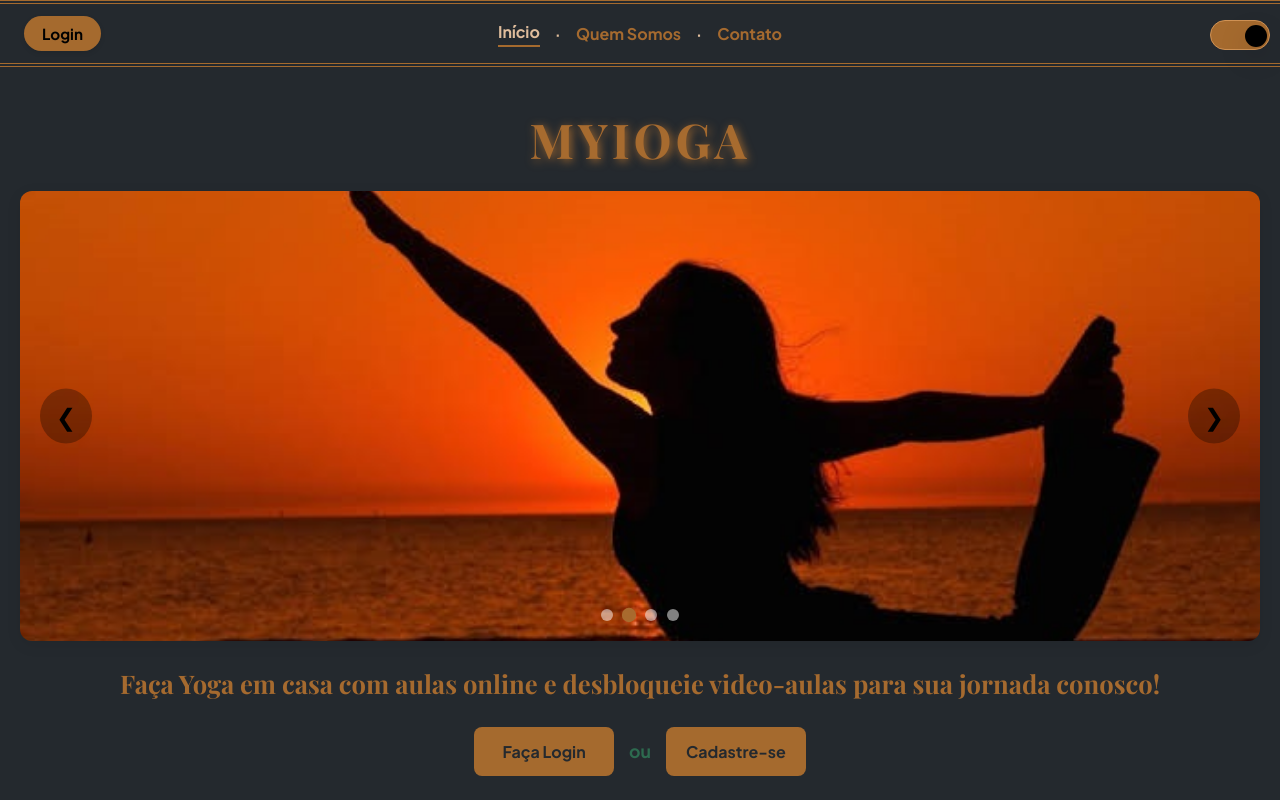
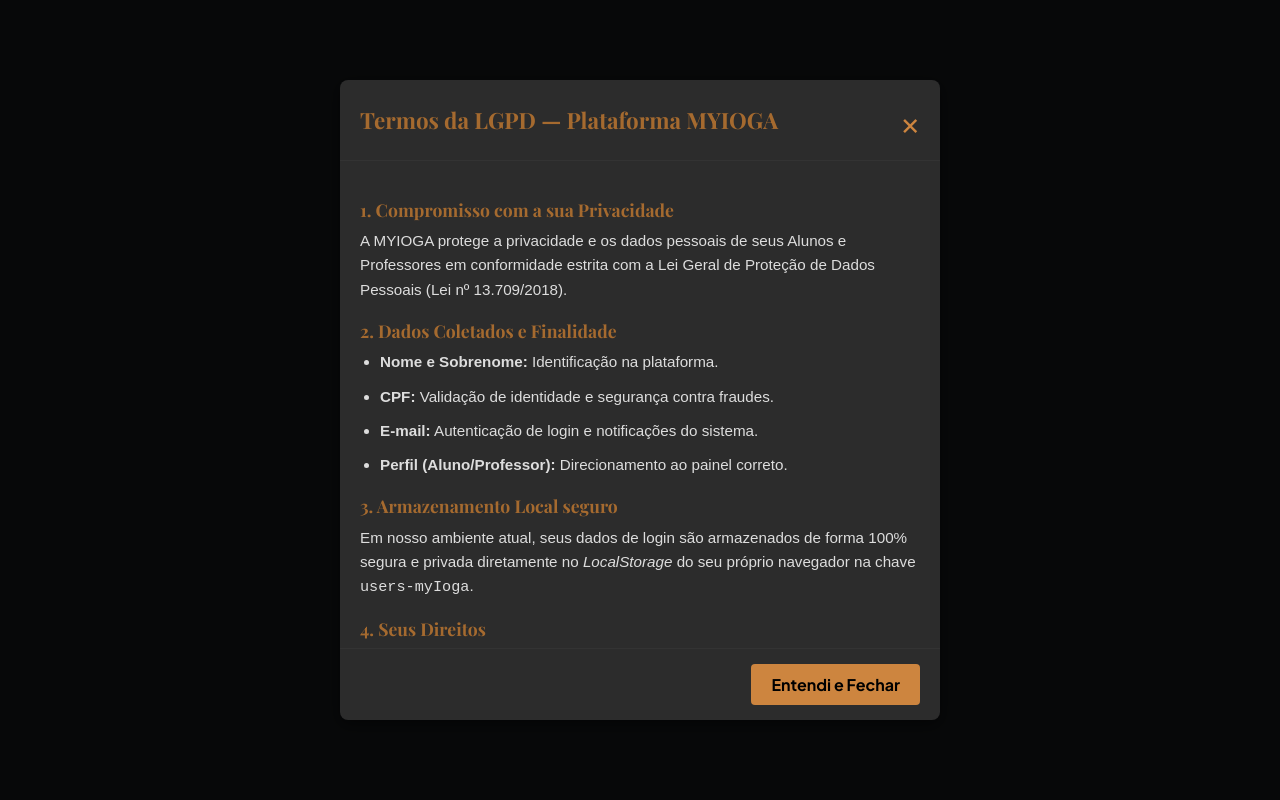
Before and after one commit to bncasenna/MYioga, an Angular app: page /lgpd in a window 1280 px wide. Before the commit this address led to /. Shown: the top 800 px of the page. Built offline with nearby package versions, Linux system fonts and the light colour scheme; a web font is replaced by a local one.

Commit message:
Alterar detalhes e Adicionar LGPD

```diff
--- a/src/app/app.routes.ts
+++ b/src/app/app.routes.ts
@@ -3,6 +3,7 @@ import { Home } from './pages/home/home';
 import { DashboardAlunoComponent } from './pages/dashboard-aluno/dashboard-aluno';
 import { DashboardProfComponent } from './pages/dashboard-prof/dashboard-prof';
 import { authGuard } from './guards/auth-guard';
+import { LGPD } from './pages/lgpd/lgpd';
 
 export const routes: Routes = [
   { path: '', component: Home },
@@ -20,5 +21,10 @@ export const routes: Routes = [
     component: DashboardProfComponent
   },
 
+  {
+    path: 'lgpd',
+    component: LGPD
+  },
+
   { path: '**', redirectTo: '' }
 ];
--- /dev/null
+++ b/src/app/pages/lgpd/lgpd.css
@@ -0,0 +1,103 @@
+.modal-overlay {
+  position: fixed;
+  top: 0;
+  left: 0;
+  width: 100vw;
+  height: 100vh;
+  background-color: rgba(0, 0, 0, 0.795);
+  display: flex;
+  justify-content: center;
+  align-items: center;
+  z-index: 2000;
+}
+
+.modal-box {
+  background-color: #2c2c2c;
+  color: #f5f5f5;
+  width: 90%;
+  max-width: 600px;
+  max-height: 80vh;
+  border-radius: 8px;
+  display: flex;
+  flex-direction: column;
+  box-shadow: 0 4px 15px rgba(0, 0, 0, 0.5);
+  animation: fadeIn 0.3s ease;
+}
+
+.lgpd-header {
+  padding: 20px;
+  border-bottom: 1px solid var(--graf);
+  display: flex;
+  justify-content: space-between;
+  align-items: center;
+}
+
+.lgpd-header h2 {
+  margin: 0;
+  font-size: 1.4rem;
+  color: var(--caramelo);
+}
+
+.btn-fechar-topo {
+  background: none;
+  border: none;
+  color: var(--peaches);
+  font-size: 2rem;
+  cursor: pointer;
+}
+
+.btn-fechar-topo:hover {
+  color: var(--smooth);
+}
+
+.lgpd-content {
+  padding: 20px;
+  overflow-y: auto;
+  font-family: sans-serif;
+  line-height: 1.6;
+}
+
+.lgpd-content h3 {
+  color: var(--caramelo);
+  font-size: 1.1rem;
+  margin-top: 15px;
+  margin-bottom: 5px;
+}
+
+.lgpd-content p, .lgpd-content li {
+  font-size: 0.95rem;
+  color: #dddddd;
+  margin-bottom: 10px;
+}
+
+.lgpd-content ul {
+  padding-left: 20px;
+}
+
+.lgpd-footer {
+  padding: 15px 20px;
+  border-top: 1px solid var(--graf);
+  display: flex;
+  justify-content: flex-end;
+}
+
+.botao-entrar {
+  background-color: var(--peaches);
+  color: var(--base);
+  border: none;
+  padding: 10px 20px;
+  font-size: 1rem;
+  font-weight: bold;
+  border-radius: 4px;
+  cursor: pointer;
+  transition: background 0.2s;
+}
+
+.botao-entrar:hover {
+  background-color: var(--sand);
+}
+
+@keyframes fadeIn {
+  from { opacity: 0; transform: scale(0.9); }
+  to { opacity: 1; transform: scale(1); }
+}
--- /dev/null
+++ b/src/app/pages/lgpd/lgpd.html
@@ -0,0 +1,52 @@
+<div class="modal-overlay" (click)="fechar()">
+  <div class="modal-box" (click)="$event.stopPropagation()">
+
+    <header class="lgpd-header">
+      <h2>Termos da LGPD — Plataforma MYIOGA</h2>
+      <button class="btn-fechar-topo" (click)="fechar()">&times;</button>
+    </header>
+
+    <main class="lgpd-content">
+      <section>
+        <h3>1. Compromisso com a sua Privacidade</h3>
+        <p>
+          A MYIOGA protege a privacidade e os dados pessoais de seus Alunos e
+          Professores em conformidade estrita com a Lei Geral de Proteção de
+          Dados Pessoais (Lei nº 13.709/2018).
+        </p>
+      </section>
+
+      <section>
+        <h3>2. Dados Coletados e Finalidade</h3>
+        <ul>
+          <li><strong>Nome e Sobrenome:</strong> Identificação na plataforma.</li>
+          <li><strong>CPF:</strong> Validação de identidade e segurança contra fraudes.</li>
+          <li><strong>E-mail:</strong> Autenticação de login e notificações do sistema.</li>
+          <li><strong>Perfil (Aluno/Professor):</strong> Direcionamento ao painel correto.</li>
+        </ul>
+      </section>
+
+      <section>
+        <h3>3. Armazenamento Local seguro</h3>
+        <p>
+          Em nosso ambiente atual, seus dados de login são armazenados de forma 100% segura e
+          privada diretamente no <em>LocalStorage</em> do seu próprio navegador na chave
+          <code>users-myIoga</code>.
+        </p>
+      </section>
+
+      <section>
+        <h3>4. Seus Direitos</h3>
+        <p>
+          Você possui total direito de acessar, corrigir ou solicitar a exclusão definitiva
+          dos seus dados armazenados na plataforma a qualquer momento.
+        </p>
+      </section>
+    </main>
+
+    <footer class="lgpd-footer">
+      <button class="botao-entrar" (click)="fechar()">Entendi e Fechar</button>
+    </footer>
+
+  </div>
+</div>
--- /dev/null
+++ b/src/app/pages/lgpd/lgpd.ts
@@ -0,0 +1,17 @@
+import { Component, Output, EventEmitter } from '@angular/core';
+import { CommonModule } from '@angular/common';
+
+@Component({
+  selector: 'app-lgpd',
+  standalone: true,
+  imports: [CommonModule],
+  templateUrl: './lgpd.html',
+  styleUrl: './lgpd.css'
+})
+export class LGPD {
+  @Output() fecharModal = new EventEmitter<void>();
+
+  fechar(): void {
+    this.fecharModal.emit();
+  }
+}
--- a/src/app/shared/components/cadastro/cadastro.css
+++ b/src/app/shared/components/cadastro/cadastro.css
@@ -32,7 +32,7 @@
 
 .modal-box h1 {
     font-size: 0.95rem;
-    color: var(--graf);
+    color: var(--peaches);
     text-align: center;
     margin-top: 20px;
     font-weight: normal;
@@ -89,7 +89,7 @@
     font-size: 1rem;
     transition: 0.3s ease;
     background-color: var(--light);
-    color: var(--graf);
+    color: var(--rebase);
 }
 
 #formCadastro input:focus {
@@ -173,7 +173,7 @@
 
 .modal-box input[type="date"] {
     background-color: var(--light);
-    color: var(--graf);
+    color: var(--peaches);
     border: 1px solid var(--smooth);
     padding: 12px;
     border-radius: 8px;
--- a/src/app/shared/components/cadastro/cadastro.html
+++ b/src/app/shared/components/cadastro/cadastro.html
@@ -39,7 +39,9 @@
             <div class="lgpd-group">
                 <input type="checkbox" id="lgpd-check" formControlName="aceitaLGPD">
                 <label for="lgpd-check">
-                    Estou ciente e concordo com o processamento dos meus dados para fins de cadastro na plataforma MYIOGA, em conformidade com a <strong>LGPD</strong>.
+                    Estou ciente e concordo com o processamento dos meus dados para fins
+                    de cadastro na plataforma MYIOGA, em conformidade com a
+                    <a href="#" (click)="abrirLGPD($event)"><strong>LGPD</strong></a>.
                 </label>
             </div>
 
@@ -48,4 +50,7 @@
 
         <h1>Já tem uma conta? <a (click)="irParaLogin()">Faça Login</a>.</h1>
     </div>
+
+    <app-lgpd *ngIf="exibirModalLGPD" (fecharModal)="fecharLGPD()"></app-lgpd>
+
 </div>
--- a/src/app/shared/components/cadastro/cadastro.ts
+++ b/src/app/shared/components/cadastro/cadastro.ts
@@ -1,17 +1,22 @@
-import { Component, Output, EventEmitter, OnInit } from '@angular/core';
+import { Component, Output, EventEmitter, OnInit, inject } from '@angular/core';
 import { CommonModule } from '@angular/common';
 import { ReactiveFormsModule, FormGroup, FormControl, Validators } from '@angular/forms';
-
+import { AuthService } from '../../service/auth-service';
+import { LGPD } from '../../../pages/lgpd/lgpd';
 @Component({
   selector: 'app-cadastro',
   standalone: true,
-  imports: [CommonModule, ReactiveFormsModule],
+  imports: [CommonModule, ReactiveFormsModule, LGPD],
   templateUrl: './cadastro.html',
   styleUrl: './cadastro.css'
 })
 export class Cadastro implements OnInit {
   @Output() fecharModal = new EventEmitter<void>();
   @Output() alternarParaLogin = new EventEmitter<void>();
+
+  exibirModalLGPD = false;
+
+  private authService = inject(AuthService);
 
   cadastroForm!: FormGroup;
 
@@ -24,7 +29,7 @@ export class Cadastro implements OnInit {
       dataNascimento: new FormControl(''),
       senha: new FormControl('', [Validators.required, Validators.minLength(6)]),
       perfil: new FormControl('', [Validators.required]),
-      aceitaLGPD: new FormControl(false, [Validators.requiredTrue]) // Garante conformidade com a LGPD
+      aceitaLGPD: new FormControl(false, [Validators.requiredTrue])
     });
   }
 
@@ -61,11 +66,36 @@ export class Cadastro implements OnInit {
 
   submeterCadastro() {
     if (this.cadastroForm.valid) {
-      console.log('Dados do cadastro enviados com sucesso:', this.cadastroForm.value);
-      alert('Cadastro realizado com sucesso!');
-      this.fechar();
+      const novosDadosUsuario = this.cadastroForm.value;
+
+      const usuariosExistentes = JSON.parse(localStorage.getItem('users-myIoga') || '[]');
+
+      const usuarioJaExiste = usuariosExistentes.some(
+        (u: any) => u.email === novosDadosUsuario.email || u.cpf === novosDadosUsuario.cpf
+      );
+
+      if (usuarioJaExiste) {
+        alert('Atenção: Este e-mail ou CPF já está cadastrado em nosso sistema!');
+        return;
+      }
+
+      this.authService.cadastrar(novosDadosUsuario);
+
+      console.log('Dados salvos via AuthService com sucesso:', novosDadosUsuario);
+      alert(`Cadastro de ${novosDadosUsuario.nome} realizado com sucesso!`);
+
+      this.irParaLogin();
     } else {
       alert('Por favor, preencha todos os campos obrigatórios corretamente e aceite os termos da LGPD.');
     }
   }
+
+  abrirLGPD(event: Event) {
+    event.preventDefault();
+    this.exibirModalLGPD = true;
+  }
+
+  fecharLGPD() {
+    this.exibirModalLGPD = false;
+  }
 }
--- a/src/app/shared/components/login/login.ts
+++ b/src/app/shared/components/login/login.ts
@@ -22,7 +22,6 @@ export class Login {
 
   constructor(private router: Router, private auth: AuthService) {}
 
-  // Permite que o template HTML chame alert('mensagem') sem quebrar a compilação
   alert(mensagem: string): void {
     window.alert(mensagem);
   }
@@ -43,9 +42,14 @@ export class Login {
       };
 
       this.auth.login(formData).subscribe({
-        next: (response) => {
-          this.fechar(); // Fecha o modal se o login for bem-sucedido
-          this.router.navigate(["/dashboard-prof"]);
+        next: (usuarioLogado) => {
+          this.fechar();
+
+          if (usuarioLogado && usuarioLogado.tipo === 'professor') {
+            this.router.navigate(["/dashboard-prof"]);
+          } else {
+            this.router.navigate(["/dashboard-aluno"]);
+          }
         },
         error: (err) => {
           this.alert('Email ou senha inválidos!');
--- a/src/app/shared/service/auth-service.ts
+++ b/src/app/shared/service/auth-service.ts
@@ -3,7 +3,8 @@ import { inject, Injectable, signal } from '@angular/core';
 import { IUsuario } from '../interfaces/iusuario';
 import { map, Observable, tap } from 'rxjs';
 
-const usuario_key = 'auth-user';
+const usuarioKey = 'auth-user';
+const usuariosCadastradosKey = 'users-myIoga'; // Alterado para a nova Key sem "_"
 
 export type UserRole = 'professor' | 'aluno' | 'convidado';
 
@@ -14,46 +15,63 @@ export class AuthService {
   private http = inject(HttpClient);
   private jsonURL = "assets/users.json";
 
-  // Inicializa o Signal com o usuário salvo no localStorage (se houver)
   currentUser = signal<IUsuario | null>(this.getUsuarioFromStorage());
 
   private getUsuarioFromStorage(): IUsuario | null {
-    const localData = localStorage.getItem(usuario_key);
+    const localData = localStorage.getItem(usuarioKey);
     return localData ? JSON.parse(localData) : null;
+  }
+
+  cadastrar(novoUsuario: any): void {
+    const usuariosExistentes = JSON.parse(localStorage.getItem(usuariosCadastradosKey) || '[]');
+
+    const usuarioFormatado = {
+      ...novoUsuario,
+      tipo: novoUsuario.perfil || 'aluno'
+    };
+
+    usuariosExistentes.push(usuarioFormatado);
+    localStorage.setItem(usuariosCadastradosKey, JSON.stringify(usuariosExistentes));
   }
 
   login(usuarioData: Pick<IUsuario, 'email' | 'senha'>): Observable<IUsuario | undefined> {
     return this.http.get<IUsuario[]>(this.jsonURL).pipe(
-      map((usuarios: IUsuario[]) => {
-        const usuarioEncontrado = usuarios.find(
+      map((usuariosJson: IUsuario[]) => {
+
+        const usuariosCadastrados: IUsuario[] = JSON.parse(
+          localStorage.getItem(usuariosCadastradosKey) || '[]'
+        );
+
+        const todosUsuarios = [...usuariosJson, ...usuariosCadastrados];
+
+        const usuarioEncontrado = todosUsuarios.find(
           u => String(u.email).trim() === String(usuarioData.email).trim() &&
                String(u.senha).trim() === String(usuarioData.senha).trim()
         );
+
         if (!usuarioEncontrado) {
           throw new Error('Usuário não encontrado');
         }
         return usuarioEncontrado;
       }),
       tap((usuarioAut: IUsuario) => {
-        // Salva no LocalStorage e ATUALIZA o Signal
-        localStorage.setItem(usuario_key, JSON.stringify(usuarioAut));
+        // Salva a sessão ativa e atualiza o estado reativo do Signal
+        localStorage.setItem(usuarioKey, JSON.stringify(usuarioAut));
         this.currentUser.set(usuarioAut);
       })
     );
   }
 
   logout() {
-    localStorage.removeItem(usuario_key);
+    localStorage.removeItem(usuarioKey);
     this.currentUser.set(null);
   }
 
   getUserRole(): UserRole {
-    // Retorna a role do usuário ou 'convidado' se não estiver logado
     return (this.currentUser()?.tipo as UserRole) || 'convidado';
   }
 
   isLogged(): boolean {
-    // Está logado se houver um currentUser ativo e o tipo não for 'convidado'
     const user = this.currentUser();
     return !!user && user.tipo !== 'convidado';
   }
```
Also changed, not shown: 1 other file (tests, documents, lock files or other folders).
